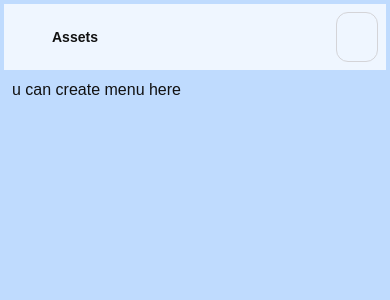
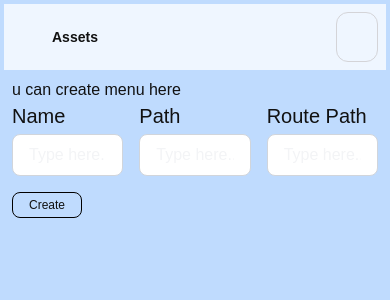
Before and after one commit to fahmiazis/vite_asset, a React (Vite) app: page /dashboard/menu/create in a window 390 px wide. Shown: the top 300 px of the page. Built offline with nearby package versions, Linux system fonts and the light colour scheme; no server answers; some icons are missing; a web font is replaced by a local one.

Commit message:
FEAT : [MENU] create Menu mutation

```diff
--- /dev/null
+++ b/src/components/molecules/input/inputs.tsx
@@ -0,0 +1,134 @@
+import { forwardRef, type InputHTMLAttributes } from 'react';
+
+interface InputProps extends Omit<InputHTMLAttributes<HTMLInputElement>, 'onChange'> {
+  label: string;
+  value: string;
+  onChange?: (value: string) => void;
+  error?: string;
+  helperText?: string;
+  numberOnly?: boolean;
+  containerClassName?: string;
+  labelClassName?: string;
+  inputClassName?: string;
+  required?: boolean;
+}
+
+export const Inputs = forwardRef<HTMLInputElement, InputProps>(
+  (
+    {
+      label,
+      value,
+      onChange,
+      error,
+      helperText,
+      numberOnly = false,
+      containerClassName,
+      labelClassName,
+      inputClassName,
+      placeholder = 'Type here...',
+      maxLength,
+      readOnly = false,
+      disabled = false,
+      required = false,
+      type = 'text',
+      ...restProps
+    },
+    ref
+  ) => {
+    const handleChange = (e: React.ChangeEvent<HTMLInputElement>) => {
+      const newVal = e.target.value;
+
+      // Cek maxLength
+      if (maxLength && newVal.length > maxLength) return;
+
+      // Validasi angka jika numberOnly true
+      if (numberOnly && !/^\d*$/.test(newVal)) return;
+
+      onChange?.(newVal);
+    };
+
+    const isDisabled = disabled || readOnly;
+    const hasError = !!error;
+
+    return (
+      <div className={containerClassName || 'w-full'}>
+        {/* Label */}
+        <label
+          className={
+            labelClassName ||
+            'block text-xl font-medium mb-1 md:mb-2'
+          }
+        >
+          {label}
+          {required && <span className="text-red-500 ml-1">*</span>}
+        </label>
+
+        {/* Input */}
+        <div className="relative">
+          <input
+            ref={ref}
+            type={numberOnly ? 'text' : type}
+            inputMode={numberOnly ? 'numeric' : undefined}
+            value={value}
+            onChange={handleChange}
+            readOnly={readOnly}
+            disabled={disabled}
+            maxLength={maxLength}
+            placeholder={placeholder}
+            aria-invalid={hasError}
+            aria-describedby={
+              error ? `${label}-error` : helperText ? `${label}-helper` : undefined
+            }
+            className={`
+              w-full px-4 py-2 border rounded-lg placeholder-gray-100
+              transition-colors duration-200
+              ${
+                hasError
+                  ? 'border-red-500 focus:ring-2 focus:ring-red-500 focus:border-red-500'
+                  : isDisabled
+                  ? 'bg-gray-100 border-gray-300 cursor-not-allowed focus:ring-0 focus:outline-none'
+                  : 'border-gray-300 focus:ring-2 focus:ring-blue-500 focus:border-blue-500 focus:outline-none'
+              }
+              ${inputClassName || ''}
+            `}
+            {...restProps}
+          />
+
+          {/* Character Counter */}
+          {maxLength && !readOnly && !disabled && (
+            <div className="absolute right-3 top-1/2 -translate-y-1/2 pointer-events-none">
+              <span className={`text-xs ${
+                value.length >= maxLength ? 'text-red-500' : 'text-gray-400'
+              }`}>
+                {value.length}/{maxLength}
+              </span>
+            </div>
+          )}
+        </div>
+
+        {/* Error Message */}
+        {error && (
+          <p
+            id={`${label}-error`}
+            className="mt-1 text-sm text-red-600"
+            role="alert"
+          >
+            {error}
+          </p>
+        )}
+
+        {/* Helper Text */}
+        {helperText && !error && (
+          <p
+            id={`${label}-helper`}
+            className="mt-1 text-sm text-gray-500"
+          >
+            {helperText}
+          </p>
+        )}
+      </div>
+    );
+  }
+);
+
+Inputs.displayName = 'Input';
--- a/src/components/pages/menu/create/index.tsx
+++ b/src/components/pages/menu/create/index.tsx
@@ -1,9 +1,33 @@
-import React from 'react'
+import { Inputs } from '../../../molecules/input/inputs'
+import Buttons from '../../../atoms/buttons'
+import { useState } from 'react'
+import { useCreateMenu } from '../../../../hooks/mutation/menu/useCreateMenus'
 
 export default function CreateMenu() {
+  const [name, setName] = useState('')
+  const [path, setPath] = useState('')
+  const [routepath, setRoutePath] = useState('')
+
+  const createMenu = useCreateMenu();
+
+  const handleCreate = () => {
+    createMenu.mutate({
+      name: name,
+      path: path,
+      route_path: routepath,
+      status: 'active',
+    });
+  };
   return (
     <div>
-      u can create menu here
+      <h6> u can create menu here</h6>
+      <section className='flex justify-between items-center gap-4'>
+        <Inputs label={'Name'} value={name} onChange={setName} containerClassName='w-1/2'/>
+        <Inputs label={'Path'} value={path} onChange={setPath} containerClassName='w-1/2'/>
+        <Inputs label={'Route Path'} value={routepath} onChange={setRoutePath} containerClassName='w-1/2'/>
+      </section>
+
+      <Buttons label='Create' className='mt-4' onClick={handleCreate}/>
     </div>
   )
 }
--- /dev/null
+++ b/src/hooks/mutation/menu/useCreateMenus.ts
@@ -0,0 +1,57 @@
+import { useMutation, useQueryClient } from '@tanstack/react-query';
+import { toast } from 'react-hot-toast';
+import { useNavigate } from 'react-router-dom';
+import type { CreateMenuRequest } from '../../../models/menu/create';
+import { createMenu } from '../../../services/menu/create';
+
+interface UseCreateMenuParams {
+  onSuccess?: () => void;
+  onError?: (error: Error) => void;
+  redirectOnSuccess?: boolean;
+  redirectPath?: string;
+}
+
+export function useCreateMenu({
+  onSuccess,
+  onError,
+  redirectOnSuccess = false,
+  redirectPath = '/dashboard/menu',
+}: UseCreateMenuParams = {}) {
+  const queryClient = useQueryClient();
+  const navigate = useNavigate();
+
+  return useMutation({
+    mutationFn: (payload: CreateMenuRequest) => createMenu(payload),
+
+    onSuccess: (data) => {
+      // Invalidate menu list query
+      queryClient.invalidateQueries({
+        queryKey: ['menus'],
+      });
+
+      // Show success notification
+      toast.success(data.message || 'Menu created successfully');
+
+      // Redirect if needed
+      if (redirectOnSuccess) {
+        navigate(redirectPath);
+      }
+
+      // Custom success callback
+      onSuccess?.();
+    },
+
+    onError: (error: any) => {
+      // Show error notification
+      const errorMessage =
+        error.response?.data?.message ||
+        error.message ||
+        'Failed to create menu';
+
+      toast.error(errorMessage);
+
+      // Custom error callback
+      onError?.(error);
+    },
+  });
+}
--- a/src/libs/instance.ts
+++ b/src/libs/instance.ts
@@ -58,6 +58,8 @@ const getRefreshToken = (): string | null =>
 const refreshAccessToken = async (): Promise<string | null> => {
   try {
     const refreshToken = getRefreshToken()
+    console.log('refreshAccessToken ==>', refreshToken)
+
     const csrfToken = getCSRFToken()
 
     if (!refreshToken || !csrfToken) {
@@ -74,6 +76,8 @@ const refreshAccessToken = async (): Promise<string | null> => {
         },
       }
     )
+
+    console.log('res refresh token ==>', res)
 
     const { accessToken, refreshToken: newRefresh } = res.data ?? {}
 
--- /dev/null
+++ b/src/models/menu/create.ts
@@ -0,0 +1,26 @@
+export interface CreateMenuRequest {
+  name: string;
+  path: string;
+  route_path: string;
+  status: string;
+  parent_id?: string | null;
+  icon_name?: string | null;
+  order_index?: number;
+}
+
+export interface CreateMenuResponse {
+  message: string;
+  status: string;
+  data?: {
+    id: string;
+    parent_id: string | null;
+    name: string;
+    path: string;
+    route_path: string;
+    icon_name: string | null;
+    order_index: number;
+    status: string;
+    created_at: string;
+    updated_at: string;
+  };
+}
--- /dev/null
+++ b/src/services/menu/create.ts
@@ -0,0 +1,8 @@
+import { axiosPrivate } from "../../libs/instance";
+import type { CreateMenuRequest, CreateMenuResponse } from "../../models/menu/create";
+import type { allMenuProps } from "../../models/menu/list";
+
+export const createMenu = async (payload: CreateMenuRequest): Promise<CreateMenuResponse> => {
+    const response = await axiosPrivate.post<CreateMenuResponse>('/menus', payload);
+    return response.data;
+}
```
